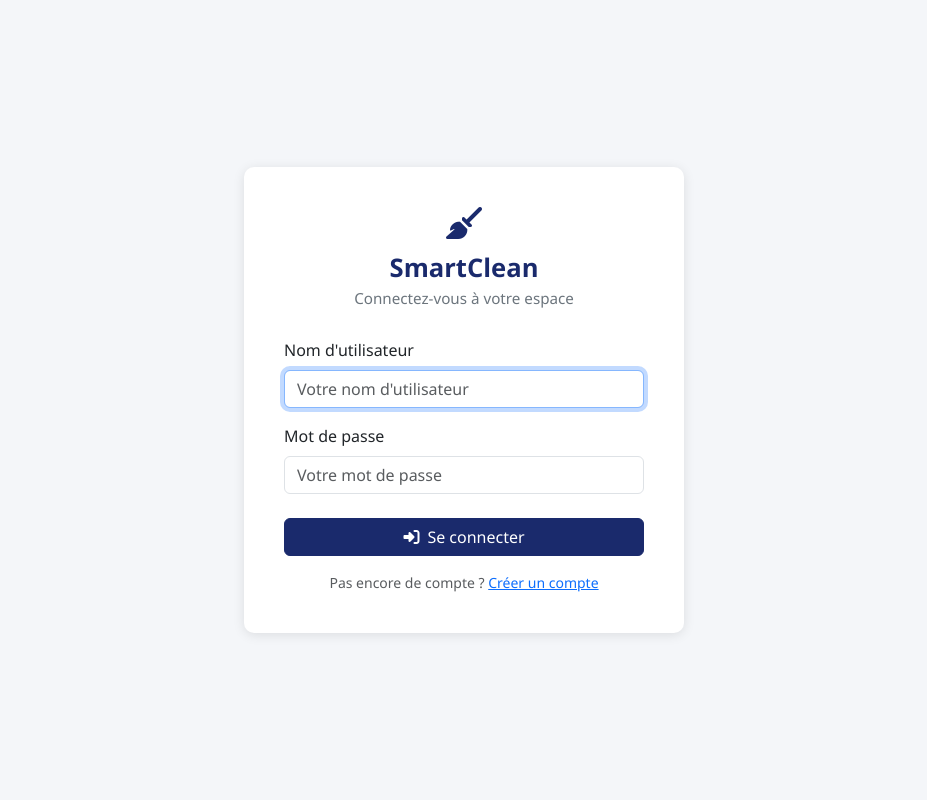
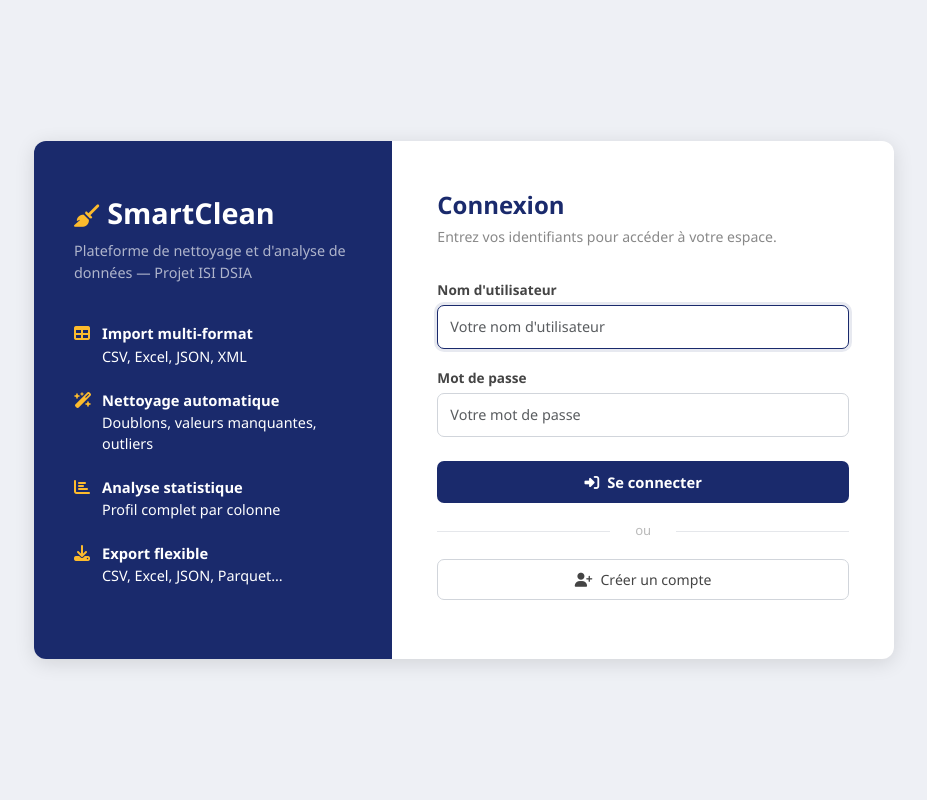
Before and after one commit to Alpha-vsc/Smartclean, a Flask app: page /login in a window 1280 px wide. Shown: the whole page, without its empty margins (176-1103 px from the left). Run offline with Flask 3, Linux system fonts and the light colour scheme.

Commit message:
Refactor login.html with improved layout and styles

```diff
--- a/app/templates/login.html
+++ b/app/templates/login.html
@@ -1,20 +1,210 @@
-{% extends "base.html" %}
-{% block title %}Connexion — SmartClean{% endblock %}
+<!DOCTYPE html>
+<html lang="fr">
+<head>
+    <meta charset="UTF-8">
+    <meta name="viewport" content="width=device-width, initial-scale=1.0">
+    <title>Connexion — SmartClean</title>
+    <link href="https://cdn.jsdelivr.net/npm/bootstrap@5.3.0/dist/css/bootstrap.min.css" rel="stylesheet">
+    <link rel="stylesheet" href="https://cdnjs.cloudflare.com/ajax/libs/font-awesome/6.4.0/css/all.min.css">
+    <style>
+        body {
+            min-height: 100vh;
+            background-color: #eef0f5;
+            display: flex;
+            align-items: center;
+            justify-content: center;
+            font-family: 'Segoe UI', sans-serif;
+            padding: 1.5rem;
+        }
 
-{% block body %}
-<div class="auth-wrapper">
-    <div class="auth-card">
+        .login-box {
+            background: #fff;
+            border-radius: 12px;
+            overflow: hidden;
+            box-shadow: 0 4px 20px rgba(0, 0, 0, 0.12);
+            max-width: 860px;
+            width: 100%;
+        }
 
-        <div class="text-center mb-4">
-            <i class="fas fa-broom fa-2x" style="color:#1a2a6c;"></i>
-            <div class="brand mt-2">SmartClean</div>
-            <p class="subtitle">Connectez-vous à votre espace</p>
+        /* Panneau gauche */
+        .left-panel {
+            background-color: #1a2a6c;
+            color: #fff;
+            padding: 50px 40px;
+        }
+
+        .left-panel .app-name {
+            font-size: 1.8rem;
+            font-weight: 700;
+            margin-bottom: 6px;
+        }
+
+        .left-panel .app-desc {
+            font-size: 0.9rem;
+            color: rgba(255,255,255,0.65);
+            margin-bottom: 40px;
+        }
+
+        .left-panel .feature {
+            display: flex;
+            align-items: flex-start;
+            gap: 12px;
+            margin-bottom: 22px;
+        }
+
+        .left-panel .feature i {
+            color: #fdbb2d;
+            font-size: 1rem;
+            margin-top: 2px;
+            width: 16px;
+            flex-shrink: 0;
+        }
+
+        .left-panel .feature p {
+            margin: 0;
+            font-size: 0.9rem;
+            line-height: 1.45;
+        }
+
+        .left-panel .feature p strong {
+            display: block;
+            font-size: 0.92rem;
+            margin-bottom: 2px;
+        }
+
+        /* Panneau droit */
+        .right-panel {
+            padding: 50px 45px;
+        }
+
+        .right-panel h4 {
+            font-weight: 700;
+            color: #1a2a6c;
+            margin-bottom: 6px;
+        }
+
+        .right-panel .subtitle {
+            color: #888;
+            font-size: 0.88rem;
+            margin-bottom: 30px;
+        }
+
+        .form-label {
+            font-size: 0.85rem;
+            font-weight: 600;
+            color: #444;
+            margin-bottom: 5px;
+        }
+
+        .form-control {
+            border-radius: 7px;
+            border: 1px solid #d1d5db;
+            font-size: 0.9rem;
+            padding: 10px 12px;
+        }
+
+        .form-control:focus {
+            border-color: #1a2a6c;
+            box-shadow: 0 0 0 3px rgba(26,42,108,0.1);
+        }
+
+        .btn-connexion {
+            background-color: #1a2a6c;
+            border: none;
+            color: #fff;
+            padding: 10px;
+            font-size: 0.92rem;
+            font-weight: 600;
+            border-radius: 7px;
+            width: 100%;
+            margin-top: 8px;
+        }
+
+        .btn-connexion:hover {
+            background-color: #152059;
+            color: #fff;
+        }
+
+        .separator {
+            text-align: center;
+            color: #bbb;
+            font-size: 0.82rem;
+            margin: 18px 0;
+            position: relative;
+        }
+
+        .separator::before,
+        .separator::after {
+            content: '';
+            position: absolute;
+            top: 50%;
+            width: 42%;
+            height: 1px;
+            background: #e5e7eb;
+        }
+
+        .separator::before { left: 0; }
+        .separator::after  { right: 0; }
+
+        .btn-register {
+            border: 1px solid #d1d5db;
+            background: transparent;
+            color: #444;
+            padding: 9px;
+            font-size: 0.88rem;
+            border-radius: 7px;
+            width: 100%;
+        }
+
+        .btn-register:hover {
+            background-color: #f5f6fa;
+            border-color: #bbb;
+        }
+
+        @media (max-width: 767px) {
+            .left-panel { display: none; }
+            .right-panel { padding: 36px 28px; }
+        }
+    </style>
+</head>
+<body>
+<div class="login-box">
+    <div class="row g-0">
+
+        <!-- Gauche -->
+        <div class="col-lg-5 left-panel d-none d-lg-flex flex-column justify-content-center">
+            <div class="app-name">
+                <i class="fas fa-broom me-2" style="font-size:1.4rem;color:#fdbb2d;"></i>SmartClean
             </div>
+            <p class="app-desc">Plateforme de nettoyage et d'analyse de données — Projet ISI DSIA</p>
+
+            <div class="feature">
+                <i class="fas fa-table"></i>
+                <p><strong>Import multi-format</strong>CSV, Excel, JSON, XML</p>
+            </div>
+            <div class="feature">
+                <i class="fas fa-wand-magic-sparkles"></i>
+                <p><strong>Nettoyage automatique</strong>Doublons, valeurs manquantes, outliers</p>
+            </div>
+            <div class="feature">
+                <i class="fas fa-chart-bar"></i>
+                <p><strong>Analyse statistique</strong>Profil complet par colonne</p>
+            </div>
+            <div class="feature">
+                <i class="fas fa-download"></i>
+                <p><strong>Export flexible</strong>CSV, Excel, JSON, Parquet…</p>
+            </div>
+        </div>
+
+        <!-- Droite -->
+        <div class="col-lg-7 right-panel">
+            <h4>Connexion</h4>
+            <p class="subtitle">Entrez vos identifiants pour accéder à votre espace.</p>
 
             {% with messages = get_flashed_messages(with_categories=true) %}
                 {% if messages %}
                     {% for category, message in messages %}
-                    <div class="alert alert-{{ category }} alert-dismissible fade show" role="alert">
+                        <div class="alert alert-{{ category }} alert-dismissible fade show py-2 small" role="alert">
                             {{ message }}
                             <button type="button" class="btn-close" data-bs-dismiss="alert"></button>
                         </div>
@@ -31,22 +221,26 @@
                            placeholder="Votre nom d'utilisateur" required autofocus>
                 </div>
 
-            <div class="mb-4">
+                <div class="mb-3">
                     <label class="form-label">Mot de passe</label>
                     <input type="password" name="password" class="form-control"
                            placeholder="Votre mot de passe" required>
                 </div>
 
-            <button type="submit" class="btn btn-primary w-100 mb-3">
+                <button type="submit" class="btn btn-connexion">
                     <i class="fas fa-sign-in-alt me-2"></i>Se connecter
                 </button>
+            </form>
 
-            <p class="text-center text-muted small mb-0">
-                Pas encore de compte ?
-                <a href="{{ url_for('auth.register') }}">Créer un compte</a>
-            </p>
-        </form>
+            <div class="separator">ou</div>
+
+            <a href="{{ url_for('auth.register') }}" class="btn btn-register">
+                <i class="fas fa-user-plus me-2"></i>Créer un compte
+            </a>
+        </div>
 
     </div>
 </div>
-{% endblock %}
+<script src="https://cdn.jsdelivr.net/npm/bootstrap@5.3.0/dist/js/bootstrap.bundle.min.js"></script>
+</body>
+</html>
```
Lines whose indentation alone changed are shown as unchanged.
